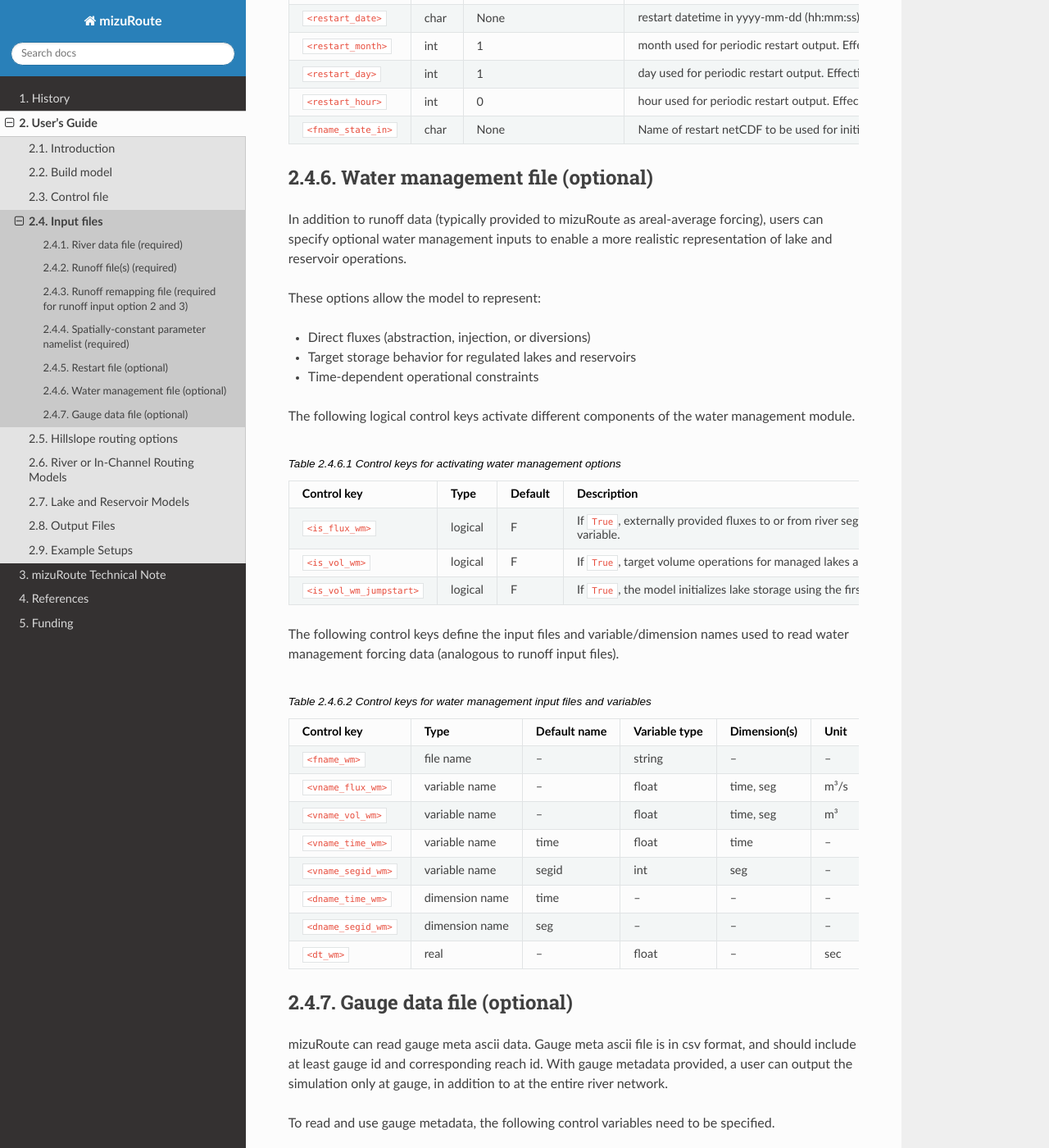
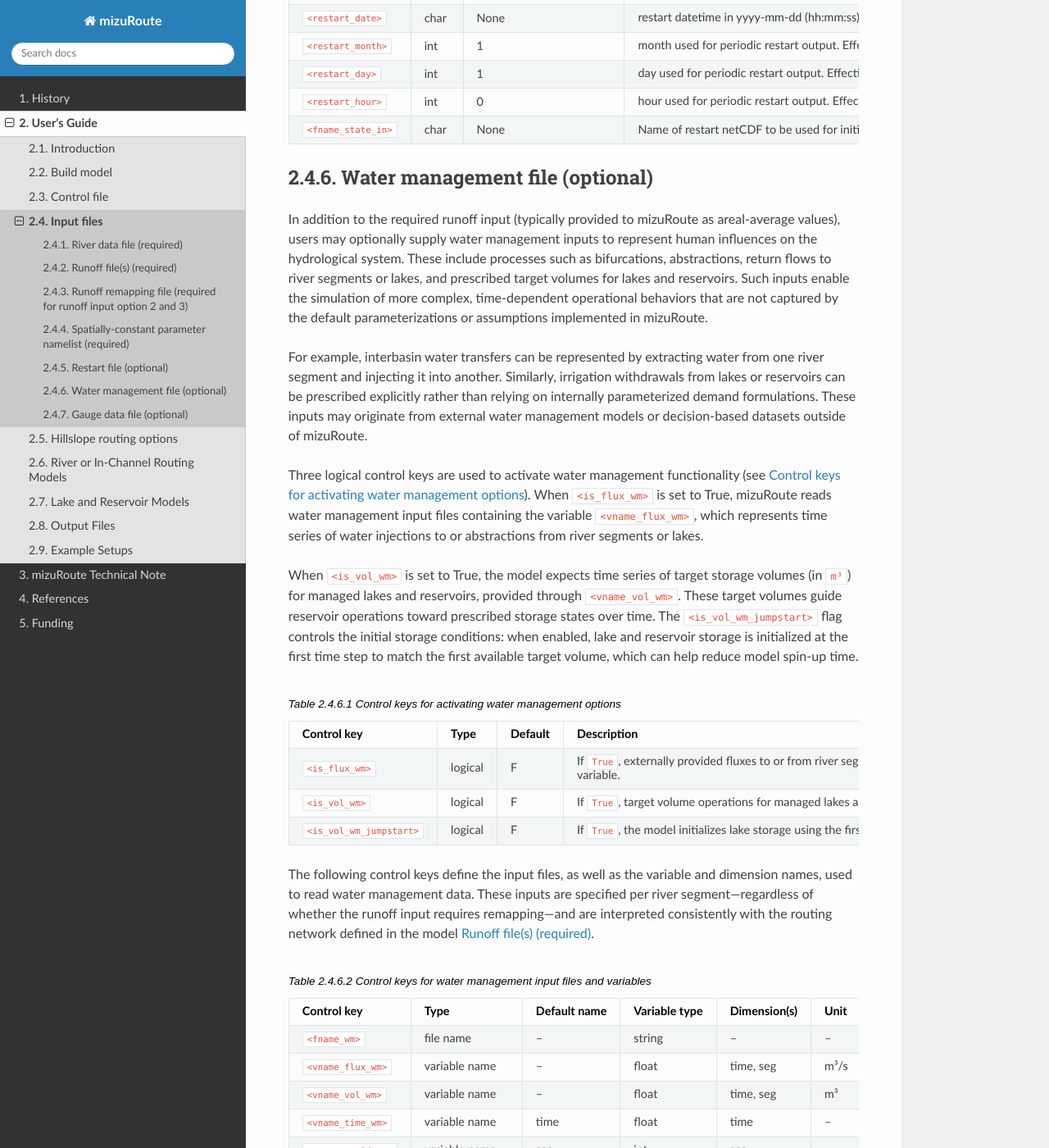
Before and after one commit to ESCOMP/mizuRoute, a Sphinx documentation site: the page built from docs/source/users_guide/Input_files.rst, in a window 1280 px wide and 1400 px high, scrolled down 7225 px. Shown: the whole window at 82% size. Built offline with Sphinx 7.4.7 and the Read the Docs theme 3.1.0, drawn with Linux system fonts in a browser that asks for light colours.

Commit message:
Input file for water management doc is improved

```diff
--- a/docs/source/users_guide/Input_files.rst
+++ b/docs/source/users_guide/Input_files.rst
@@ -574,18 +574,13 @@ For ``<restart_hour>`` to take effec, the simulation time step (``<dt_qsim>``) m
 Water management file (optional)
 --------------------------------
 
-In addition to runoff data (typically provided to mizuRoute as areal-average
-forcing), users can specify optional water management inputs to enable a more
-realistic representation of lake and reservoir operations.
+In addition to the required runoff input (typically provided to mizuRoute as areal-average values), users may optionally supply water management inputs to represent human influences on the hydrological system. These include processes such as bifurcations, abstractions, return flows to river segments or lakes, and prescribed target volumes for lakes and reservoirs. Such inputs enable the simulation of more complex, time-dependent operational behaviors that are not captured by the default parameterizations or assumptions implemented in mizuRoute.
 
-These options allow the model to represent:
+For example, interbasin water transfers can be represented by extracting water from one river segment and injecting it into another. Similarly, irrigation withdrawals from lakes or reservoirs can be prescribed explicitly rather than relying on internally parameterized demand formulations. These inputs may originate from external water management models or decision-based datasets outside of mizuRoute.
 
-- Direct fluxes (abstraction, injection, or diversions)
-- Target storage behavior for regulated lakes and reservoirs
-- Time-dependent operational constraints
+Three logical control keys are used to activate water management functionality (see :ref:`Water management logical options`). When ``<is_flux_wm>`` is set to True, mizuRoute reads water management input files containing the variable ``<vname_flux_wm>``, which represents time series of water injections to or abstractions from river segments or lakes.
 
-The following logical control keys activate different components of the
-water management module.
+When ``<is_vol_wm>`` is set to True, the model expects time series of target storage volumes (in ``m³``) for managed lakes and reservoirs, provided through ``<vname_vol_wm>``. These target volumes guide reservoir operations toward prescribed storage states over time. The ``<is_vol_wm_jumpstart>`` flag controls the initial storage conditions: when enabled, lake and reservoir storage is initialized at the first time step to match the first available target volume, which can help reduce model spin-up time.
 
 .. list-table:: Control keys for activating water management options
    :header-rows: 1
@@ -615,9 +610,7 @@ water management module.
      - If ``True``, the model initializes lake storage using the first
        available target volume, which can reduce model spin-up time.
 
-The following control keys define the input files and variable/dimension
-names used to read water management forcing data (analogous to runoff input
-files).
+The following control keys define the input files, as well as the variable and dimension names, used to read water management data. These inputs are specified per river segment—regardless of whether the runoff input requires remapping—and are interpreted consistently with the routing network defined in the model :ref:`Runoff_data`.
 
 .. list-table:: Control keys for water management input files and variables
    :header-rows: 1
@@ -664,7 +657,7 @@ files).
      - Name of the time variable in the NetCDF files.
    * - ``<vname_segid_wm>``
      - variable name
-     - segid
+     - seg
      - int
      - seg
      - --
```
